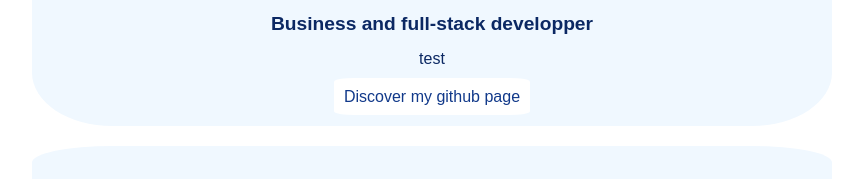
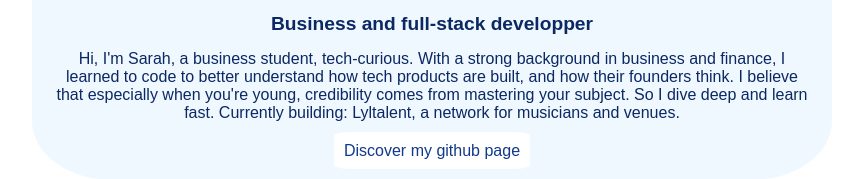
Before and after one commit to Sarah-de-B/profile, a plain HTML site: page index.html in a window 1280 px wide. Shown: the part 415-594 px from the top of the page, without its empty margins (208-1071 px from the left). Drawn offline with Linux system fonts and the light colour scheme.

Commit message:
debugging?

```diff
--- a/index.html
+++ b/index.html
@@ -14,7 +14,13 @@
         <img class ="img-circle" src="https://scontent-cdg4-2.xx.fbcdn.net/v/t39.30808-1/475998727_1302119004334114_3458846171403941715_n.jpg?stp=dst-jpg_s100x100_tt6&_nc_cat=103&ccb=1-7&_nc_sid=e99d92&_nc_ohc=A0ftLIv1W0QQ7kNvwENa6ry&_nc_oc=AdmXN0HTsVdDO1SlzS_Su7YLAcutKQwv9LrarFQq8FwOXn2AfHxTefjHBcdJ7gxjUPeeI_LBq7qMiGHPksjrmhsr&_nc_zt=24&_nc_ht=scontent-cdg4-2.xx&_nc_gid=tLJde3DBD8HCe3ss9k_vPA&oh=00_AfRSF1syboamHrGzJ2dxuX8Rjh4FYfW6uNLK-y6GB5u1WQ&oe=688D1B75" alt="Sarah Crosnier de Bellaistre, Start-up week-end">
         <h2>Sarah Crosnier de Bellaistre</h2>
         <h2>Business and full-stack developper</h2>
-        <p>test</p>
+        <p>Hi, I'm Sarah, a business student, tech-curious.
+          With a strong background in business and finance,
+          I learned to code to better understand how tech products are built, and how their founders think.
+          I believe that especially when you're young, credibility comes from mastering your subject.
+          So I dive deep and learn fast.
+          Currently building: Lyltalent, a network for musicians and venues.
+           </p>
         <a href="https://github.com/Sarah-de-B" class="button-white" target="_blank">Discover my github page </a>
       </div>
       <div class="card">
```
